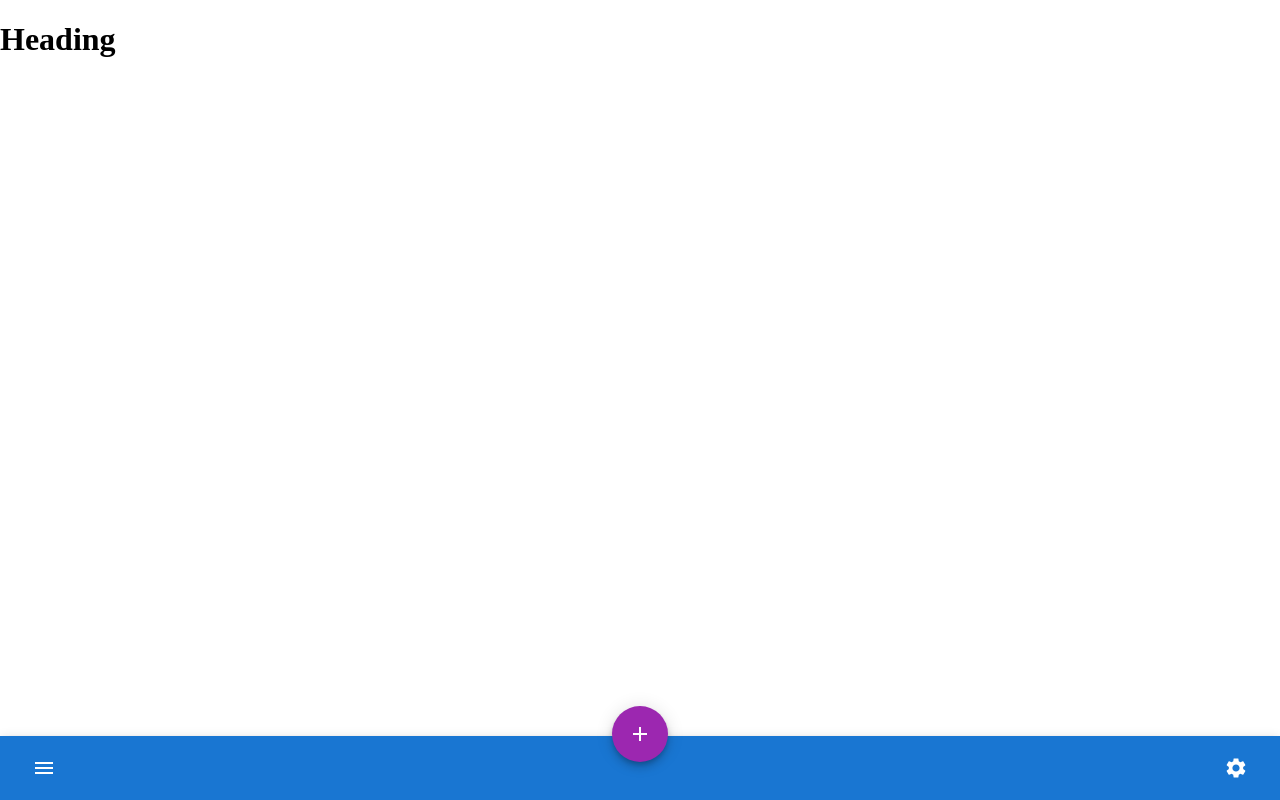
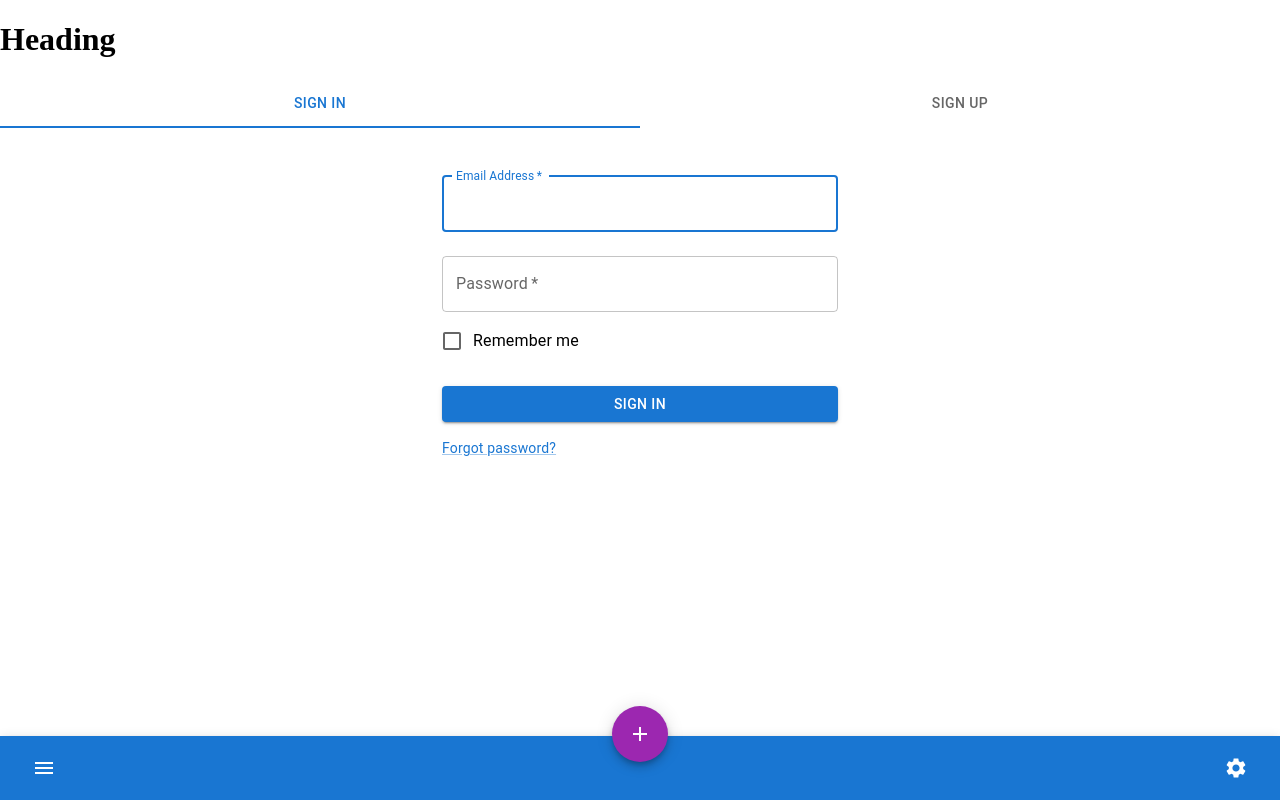
Before and after one commit to malakivandas/city-keep, a React (Create React App) app in the folder client/: page / in a window 1280 px wide. Built offline with nearby package versions, Linux system fonts and the light colour scheme; the HTML template or start-up script is replaced by a standard one.

Commit message:
Sign In and Sign Up tabs

```diff
--- a/client/src/App.jsx
+++ b/client/src/App.jsx
@@ -7,8 +7,7 @@ import Heading from './components/layout/Heading';
 import PrivateOutlet from './components/routing/PrivateOutlet';
 import ReportsPage from './components/pages/ReportsPage';
 import SettingsPage from './components/pages/SettingsPage';
-import Login from './components/auth/Login';
-import Register from './components/auth/Register';
+import LandingPage from './components/pages/LandingPage';
 
 function App() {
   const isAuthenticated = true;
@@ -17,12 +16,8 @@ function App() {
     <Router>
       <Heading />
       <Routes>
-        <Route path="login" element={<Login />} />
-        <Route path="register" element={<Register />} />
-        <Route
-          path="/"
-          element={<PrivateOutlet isAuthenticated={isAuthenticated} />}
-        >
+        <Route path="/" element={<LandingPage />} />
+        <Route element={<PrivateOutlet isAuthenticated={isAuthenticated} />}>
           <Route path="reports" element={<ReportsPage />} />
           <Route path="settings" element={<SettingsPage />} />
         </Route>
--- a/client/src/components/auth/Login.jsx
+++ /dev/null
@@ -1,11 +0,0 @@
-import React from 'react';
-
-export const Login = () => {
-  return (
-    <div>
-      <h1>Login</h1>
-    </div>
-  );
-};
-
-export default Login;
--- a/client/src/components/auth/Register.jsx
+++ /dev/null
@@ -1,11 +0,0 @@
-import React from 'react';
-
-export const Register = () => {
-  return (
-    <div>
-      <h1>Register</h1>
-    </div>
-  );
-};
-
-export default Register;
--- /dev/null
+++ b/client/src/components/auth/SignIn.jsx
@@ -0,0 +1,62 @@
+import React from 'react';
+import Button from '@mui/material/Button';
+import TextField from '@mui/material/TextField';
+import FormControlLabel from '@mui/material/FormControlLabel';
+import Checkbox from '@mui/material/Checkbox';
+import Link from '@mui/material/Link';
+import Box from '@mui/material/Box';
+import Container from '@mui/material/Container';
+
+export default function SignIn() {
+  const handleSubmit = (event) => {
+    event.preventDefault();
+    const data = new FormData(event.currentTarget);
+    // eslint-disable-next-line no-console
+    console.log({
+      email: data.get('email'),
+      password: data.get('password'),
+    });
+  };
+
+  return (
+    <Container component="main" maxWidth="xs">
+      <Box component="form" onSubmit={handleSubmit} noValidate sx={{ mt: 1 }}>
+        <TextField
+          margin="normal"
+          required
+          fullWidth
+          id="email"
+          label="Email Address"
+          name="email"
+          autoComplete="email"
+          autoFocus
+        />
+        <TextField
+          margin="normal"
+          required
+          fullWidth
+          name="password"
+          label="Password"
+          type="password"
+          id="password"
+          autoComplete="current-password"
+        />
+        <FormControlLabel
+          control={<Checkbox value="remember" color="primary" />}
+          label="Remember me"
+        />
+        <Button
+          type="submit"
+          fullWidth
+          variant="contained"
+          sx={{ mt: 3, mb: 2 }}
+        >
+          Sign In
+        </Button>
+        <Link href="#" variant="body2">
+          Forgot password?
+        </Link>
+      </Box>
+    </Container>
+  );
+}
--- /dev/null
+++ b/client/src/components/auth/SignUp.jsx
@@ -0,0 +1,78 @@
+import React from 'react';
+
+import Button from '@mui/material/Button';
+import TextField from '@mui/material/TextField';
+import Grid from '@mui/material/Grid';
+import Box from '@mui/material/Box';
+import Container from '@mui/material/Container';
+
+export default function SignUp() {
+  const handleSubmit = (event) => {
+    event.preventDefault();
+    const data = new FormData(event.currentTarget);
+    // eslint-disable-next-line no-console
+    console.log({
+      email: data.get('email'),
+      password: data.get('password'),
+    });
+  };
+
+  return (
+    <Container component="main" maxWidth="xs">
+      <Box component="form" noValidate onSubmit={handleSubmit} sx={{ mt: 3 }}>
+        <Grid container spacing={2}>
+          <Grid item xs={12} sm={6}>
+            <TextField
+              autoComplete="given-name"
+              name="firstName"
+              required
+              fullWidth
+              id="firstName"
+              label="First Name"
+              autoFocus
+            />
+          </Grid>
+          <Grid item xs={12} sm={6}>
+            <TextField
+              required
+              fullWidth
+              id="lastName"
+              label="Last Name"
+              name="lastName"
+              autoComplete="family-name"
+            />
+          </Grid>
+          <Grid item xs={12}>
+            <TextField
+              required
+              fullWidth
+              id="email"
+              label="Email Address"
+              name="email"
+              autoComplete="email"
+            />
+          </Grid>
+          <Grid item xs={12}>
+            <TextField
+              required
+              fullWidth
+              name="password"
+              label="Password"
+              type="password"
+              id="password"
+              autoComplete="new-password"
+            />
+          </Grid>
+        </Grid>
+        <Button
+          type="submit"
+          fullWidth
+          variant="contained"
+          sx={{ mt: 3, mb: 2 }}
+        >
+          Sign Up
+        </Button>
+      </Box>
+    </Container>
+  );
+}
--- /dev/null
+++ b/client/src/components/pages/LandingPage.jsx
@@ -0,0 +1,56 @@
+import React from 'react';
+import PropTypes from 'prop-types';
+
+import { Grid, Tabs, Tab, Box } from '@mui/material';
+
+import SignIn from '../auth/SignIn';
+import SignUp from '../auth/SignUp';
+
+function TabPanel(props) {
+  const { children, value, index, ...other } = props;
+
+  return (
+    <div
+      role="tabpanel"
+      hidden={value !== index}
+      id={`simple-tabpanel-${index}`}
+      aria-labelledby={`simple-tab-${index}`}
+      {...other}
+    >
+      {value === index && <Box sx={{ p: 3 }}>{children}</Box>}
+    </div>
+  );
+}
+
+TabPanel.propTypes = {
+  children: PropTypes.node,
+  index: PropTypes.number.isRequired,
+  value: PropTypes.number.isRequired,
+};
+
+export const LandingPage = () => {
+  const [value, setValue] = React.useState(0);
+
+  const handleChange = (event, newValue) => {
+    setValue(newValue);
+  };
+
+  return (
+    <Grid container spacing={1}>
+      <Grid item xs={12}>
+        <Tabs value={value} onChange={handleChange} variant="fullWidth">
+          <Tab label="Sign In"></Tab>
+          <Tab label="Sign Up"></Tab>
+        </Tabs>
+        <TabPanel value={value} index={0}>
+          <SignIn />
+        </TabPanel>
+        <TabPanel value={value} index={1}>
+          <SignUp />
+        </TabPanel>
+      </Grid>
+    </Grid>
+  );
+};
+
+export default LandingPage;
```
